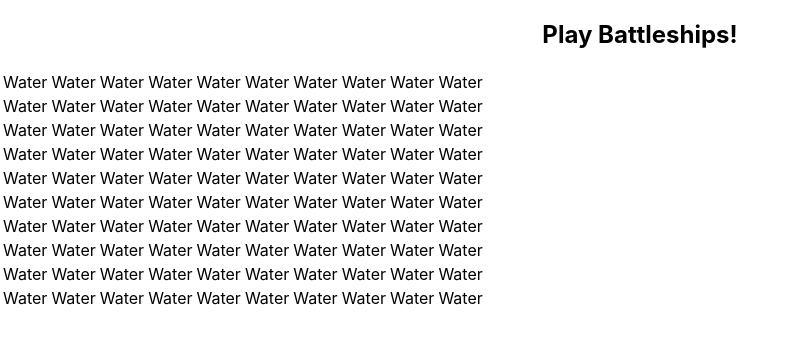
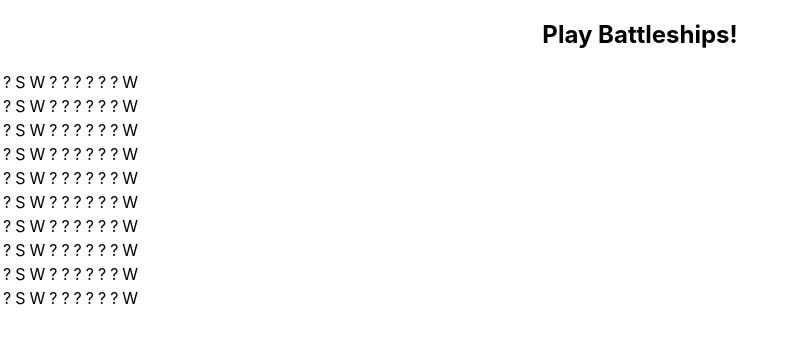
Before and after one commit to TimboTambo/Battleships, a React (Create React App) app: page / in a window 1280 px wide. Shown: the top 344 px of the page, without its empty margins (0-796 px from the left). Built offline with nearby package versions, Linux system fonts and the light colour scheme.

Commit message:
Logic controlled by grid

```diff
--- a/src/App.js
+++ b/src/App.js
@@ -1,25 +1,9 @@
 import React, { Component } from 'react';
 import './App.css';
 
-class SquareClickable extends Component {
+class Square extends Component {
   render() {
-    return (<td onClick={this.props.onClick}>{this.props.type}</td>);
-  }
-}
-
-class Square extends Component {
-  constructor(props) {
-    super(props);
-    this.state = { type: "Water"}
-    this.handleClick = this.handleClick.bind(this);
-  }
-
-  handleClick(e) {
-    this.setState({type: "Ship"});
-  }
-
-  render() {
-    return <SquareClickable onClick={this.handleClick} type={this.state.type}/>
+    return (<td x={this.props.x} y={this.props.y} onClick={this.props.onClick.bind(null, this.props.x, this.props.y)}>{this.props.displayText}</td>);
   }
 }
 
@@ -29,20 +13,38 @@ class Grid extends Component {
     this.state = {};
     this.state.gridSize = 10;
     this.state.grid = [];
+    let layout = "WSWSSWWWWW";
+    let isDisplayedLookup = "FTTFFFFFFTF";
     for (let i = 0; i < this.state.gridSize; i++) {
       let row = [];
       for (let j = 0; j < this.state.gridSize; j++) {
-        row.push("Water");
+        let isDisplayed = isDisplayedLookup[j] === "T";
+        let displayText = isDisplayed ? layout[j] : "?";
+        row.push({type: layout[j], displayText: displayText, isDisplayed: isDisplayed});
       }
       this.state.grid.push(row);
     }
+
+    this.handleClick = this.handleClick.bind(this);
+  }
+
+  handleClick(x, y) {
+    let grid = this.state.grid;
+    let square = grid[y][x];
+    if (square.isDisplayed) {
+      return;
+    }
+    square.displayText = square.displayText === "W" ? "S" : "W";
+    this.setState({grid: grid});
   }
 
   render() {
     return (
       <table>
         <tbody>
-            {this.state.grid.map((row, i) => <tr key={i}>{row.map((squareType, j) => <Square key={i + ' ' + j}/>)}</tr>)}
+            {this.state.grid.map((row, i) => <tr key={i}>{row.map((squareProps, j) =>
+            <Square x={j} y={i} displayText={squareProps.displayText} onClick={this.handleClick} key={i + ' ' + j}/>)
+            }</tr>)}
         </tbody>
       </table>
     );
```
